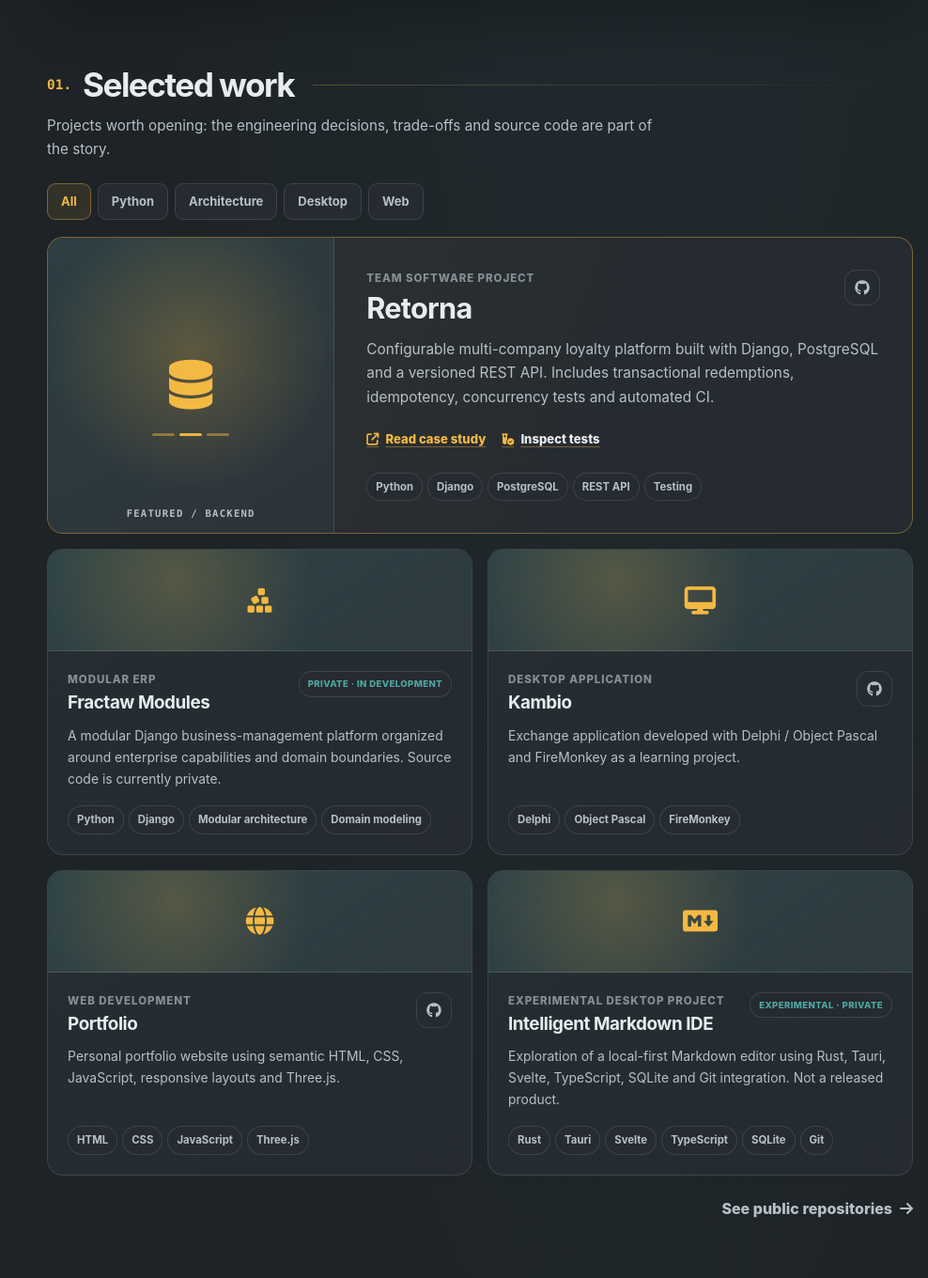
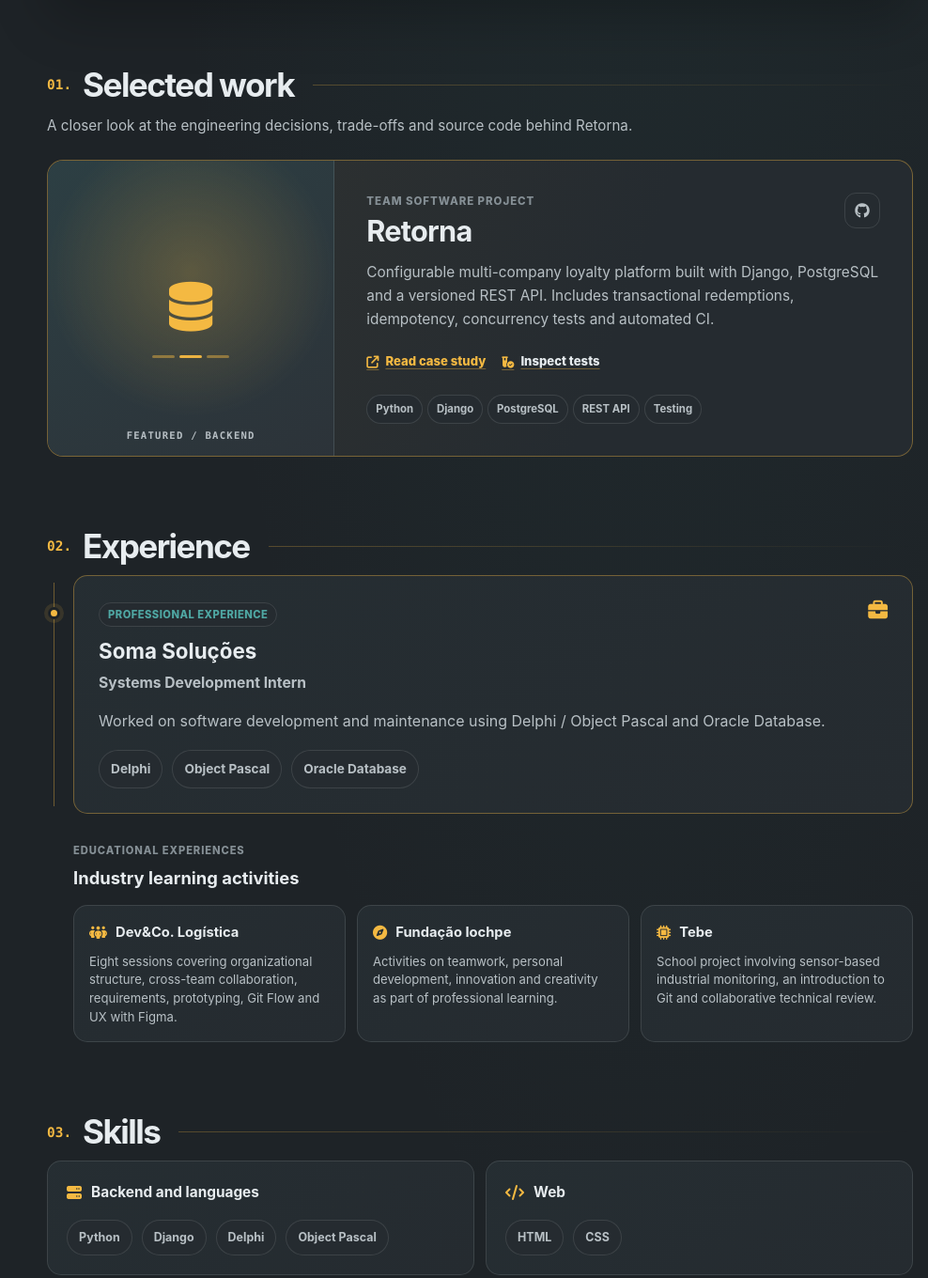
Before and after one commit to CaioDGeraldi/Portfolio, a plain HTML site: page index.html in a window 1280 px wide. Shown: the part 820-2180 px from the top of the page at 94% size, without its empty margins (292-1280 px from the left). Drawn offline with nearby package versions, Linux system fonts and the light colour scheme; animation ran at ten frames a second.

Commit message:
refactor(portfolio): feature only Retorna and remove redundant project filters

```diff
--- a/index.html
+++ b/index.html
@@ -82,14 +82,7 @@
 
       <section id="projetos" class="reveal">
         <div class="section-title"><span>01.</span><h2>Selected work</h2></div>
-        <p class="section-description">Projects worth opening: the engineering decisions, trade-offs and source code are part of the story.</p>
-        <div class="project-filters" aria-label="Filter projects">
-          <button class="filter-button is-active" type="button" data-filter="all">All</button>
-          <button class="filter-button" type="button" data-filter="python">Python</button>
-          <button class="filter-button" type="button" data-filter="architecture">Architecture</button>
-          <button class="filter-button" type="button" data-filter="desktop">Desktop</button>
-          <button class="filter-button" type="button" data-filter="web">Web</button>
-        </div>
+        <p class="section-description">A closer look at the engineering decisions, trade-offs and source code behind Retorna.</p>
         <div class="projects-grid">
           <article class="project-card project-card-featured" data-tech="python django architecture domain">
             <div class="project-visual"><div class="project-visual-mark" aria-hidden="true"><i class="fa-solid fa-database"></i><span class="project-visual-flow"><i></i><i></i><i></i></span></div><span class="project-visual-caption">FEATURED / BACKEND</span></div>
@@ -104,44 +97,7 @@
             </div>
           </article>
 
-          <article class="project-card" data-tech="python django architecture domain">
-            <div class="project-visual"><i class="fa-solid fa-cubes-stacked"></i></div>
-            <div class="project-content">
-              <div class="project-topline"><div><span>Modular ERP</span><h3>Fractaw Modules</h3></div><span class="project-state">Private · In development</span></div>
-              <p>A modular Django business-management platform organized around enterprise capabilities and domain boundaries. Source code is currently private.</p>
-              <div class="tag-list"><span>Python</span><span>Django</span><span>Modular architecture</span><span>Domain modeling</span></div>
-            </div>
-          </article>
-
-          <article class="project-card" data-tech="desktop delphi">
-            <div class="project-visual"><i class="fa-solid fa-desktop"></i></div>
-            <div class="project-content">
-              <div class="project-topline"><div><span>Desktop application</span><h3>Kambio</h3></div><a class="project-link" href="https://github.com/CaioDGeraldi/Kambio" target="_blank" rel="noopener noreferrer" aria-label="View Kambio on GitHub"><i class="fa-brands fa-github"></i></a></div>
-              <p>Exchange application developed with Delphi / Object Pascal and FireMonkey as a learning project.</p>
-              <div class="tag-list"><span>Delphi</span><span>Object Pascal</span><span>FireMonkey</span></div>
-            </div>
-          </article>
-
-          <article class="project-card" data-tech="web javascript">
-            <div class="project-visual"><i class="fa-solid fa-globe"></i></div>
-            <div class="project-content">
-              <div class="project-topline"><div><span>Web development</span><h3>Portfolio</h3></div><a class="project-link" href="https://github.com/CaioDGeraldi/Portfolio" target="_blank" rel="noopener noreferrer" aria-label="View portfolio source on GitHub"><i class="fa-brands fa-github"></i></a></div>
-              <p>Personal portfolio website using semantic HTML, CSS, JavaScript, responsive layouts and Three.js.</p>
-              <div class="tag-list"><span>HTML</span><span>CSS</span><span>JavaScript</span><span>Three.js</span></div>
-            </div>
-          </article>
-
-          <article class="project-card" data-tech="architecture rust desktop typescript svelte">
-            <div class="project-visual"><i class="fa-brands fa-markdown"></i></div>
-            <div class="project-content">
-              <div class="project-topline"><div><span>Experimental desktop project</span><h3>Intelligent Markdown IDE</h3></div><span class="project-state">Experimental · Private</span></div>
-              <p>Exploration of a local-first Markdown editor using Rust, Tauri, Svelte, TypeScript, SQLite and Git integration. Not a released product.</p>
-              <div class="tag-list"><span>Rust</span><span>Tauri</span><span>Svelte</span><span>TypeScript</span><span>SQLite</span><span>Git</span></div>
-            </div>
-          </article>
-
         </div>
-        <a class="all-projects-link" href="https://github.com/CaioDGeraldi?tab=repositories&amp;q=&amp;type=public" target="_blank" rel="noopener noreferrer">See public repositories <i class="fa-solid fa-arrow-right"></i></a>
       </section>
 
       <section id="experiencia" class="reveal">
```
